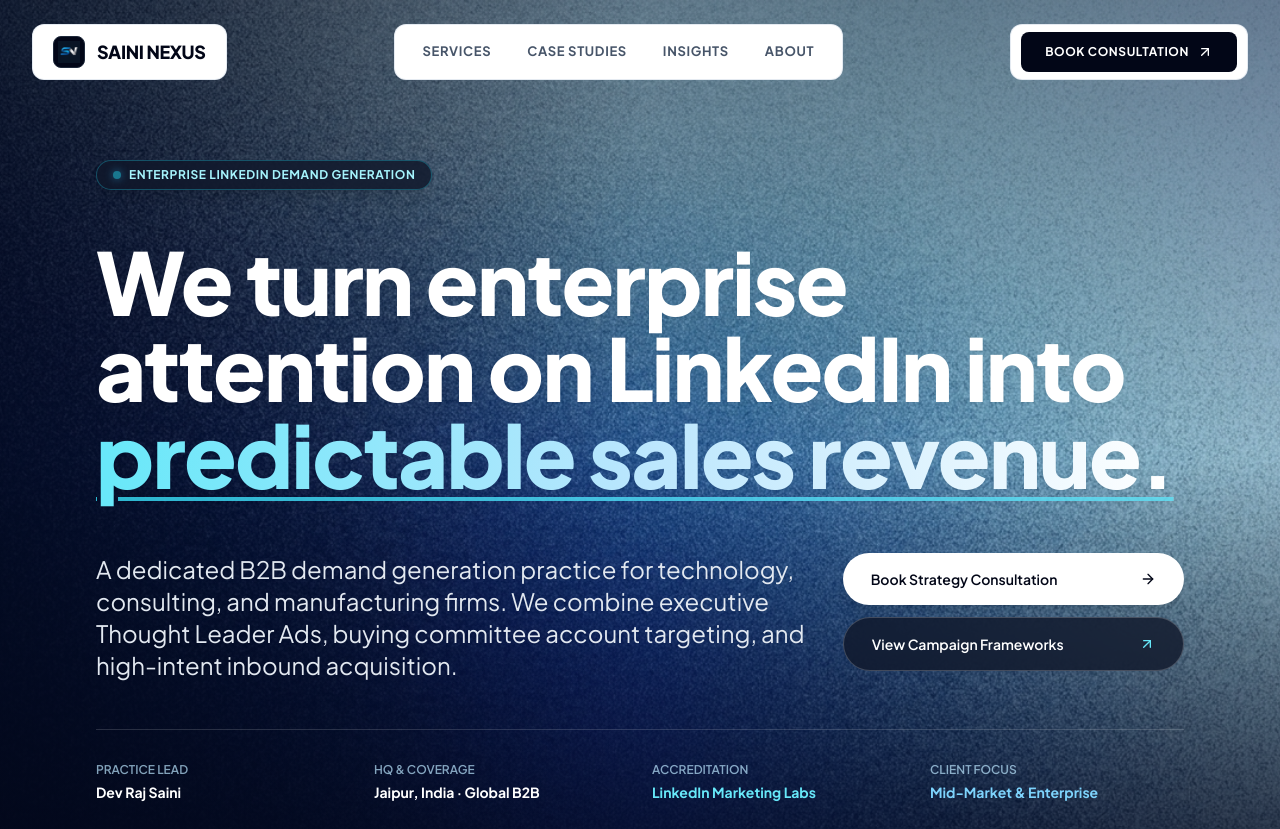
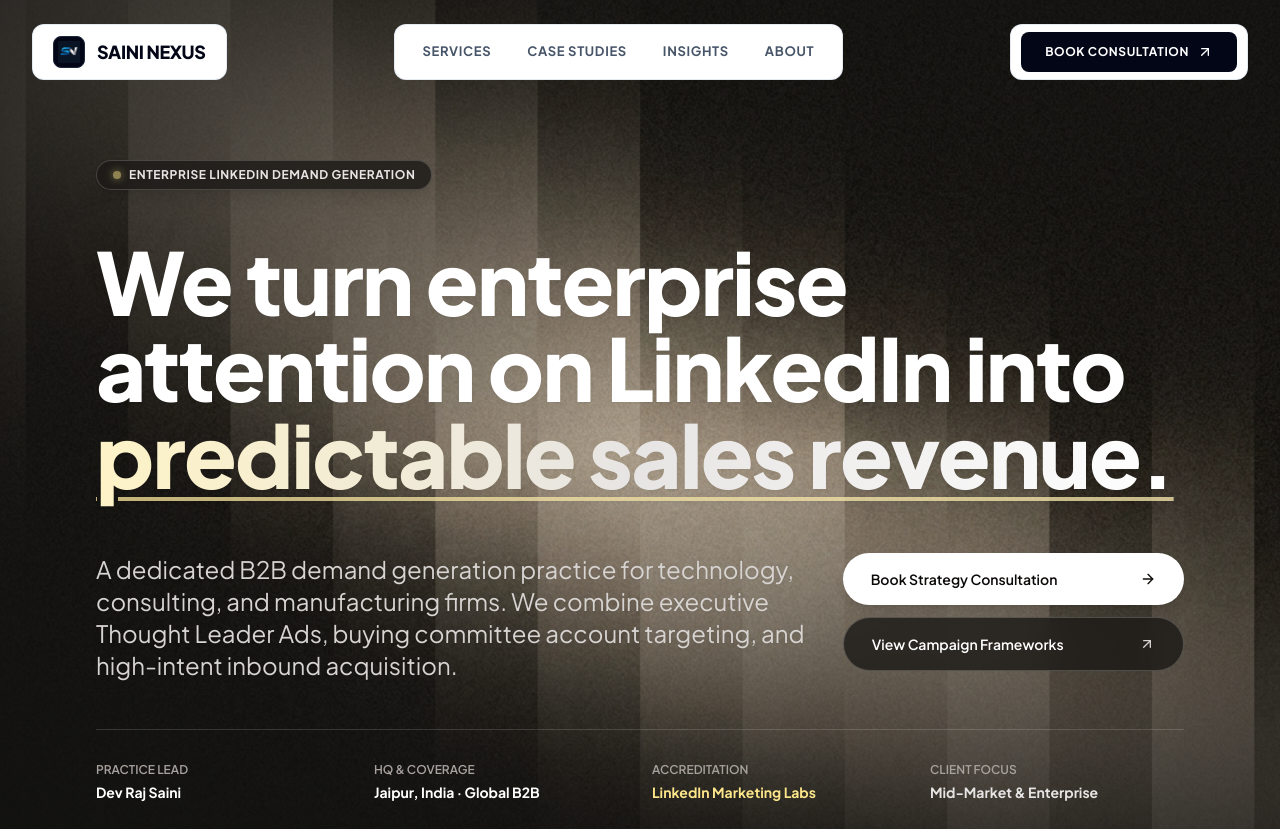
Before and after one commit to Kamu08/Saini-Nexus, a Next.js app: page / in a window 1280 px wide. Shown: the top 829 px of the page. Built offline with nearby package versions, Linux system fonts and the light colour scheme.

Commit message:
Generate and apply architectural vertical fluted slats widescreen background to hero section

```diff
--- a/src/components/ModernHero.tsx
+++ b/src/components/ModernHero.tsx
@@ -14,30 +14,30 @@
 
 export function ModernHero() {
   return (
-    <section className="relative pt-28 sm:pt-36 md:pt-40 pb-20 sm:pb-28 text-white border-b border-slate-800/80 overflow-hidden bg-slate-950">
+    <section className="relative pt-28 sm:pt-36 md:pt-40 pb-20 sm:pb-28 text-white border-b border-stone-800/80 overflow-hidden bg-[#111110]">
 
       {/* ========================================================= */}
-      {/* 1. TEXTURED GRAIN GRADIENT BACKGROUND (NATIVE WIDESCREEN) */}
+      {/* 1. ARCHITECTURAL FLUTED BANDS BACKGROUND (16:9 NATIVE)   */}
       {/* ========================================================= */}
       <div className="absolute inset-0 z-0 pointer-events-none">
         <Image
-          src="/hero-noise-gradient-widescreen.jpg"
-          alt="Ambient Grain Gradient Texture"
+          src="/hero-fluted-bands-widescreen.jpg"
+          alt="Architectural Fluted Slats Texture"
           fill
           priority
           className="object-cover object-center"
         />
-        {/* Subtle executive dark vignette for high typography legibility */}
-        <div className="absolute inset-0 bg-gradient-to-b from-slate-950/45 via-slate-950/15 to-slate-950/85" />
-        <div className="absolute inset-0 bg-gradient-to-r from-slate-950/60 via-transparent to-transparent" />
+        {/* Subtle dark vignette to ensure crisp typography readability */}
+        <div className="absolute inset-0 bg-gradient-to-b from-[#111110]/50 via-transparent to-[#111110]/85" />
+        <div className="absolute inset-0 bg-gradient-to-r from-[#111110]/65 via-transparent to-[#111110]/20" />
       </div>
 
       <div className="max-w-6xl mx-auto px-4 sm:px-6 lg:px-8 space-y-12 relative z-10">
 
-        {/* Live Client Demand Pill */}
-        <div className="inline-flex items-center gap-2 px-4 py-1.5 rounded-full bg-slate-900/80 backdrop-blur-md border border-cyan-400/30 shadow-lg">
-          <span className="w-2 h-2 rounded-full bg-cyan-400 shadow-[0_0_8px_#38bdf8] animate-pulse" />
-          <span className="text-xs font-bold uppercase tracking-wider text-cyan-200 font-sans">
+        {/* Architectural Protocol Badge */}
+        <div className="inline-flex items-center gap-2 px-4 py-1.5 rounded-full bg-stone-900/80 backdrop-blur-md border border-stone-400/30 shadow-lg">
+          <span className="w-2 h-2 rounded-full bg-amber-200 shadow-[0_0_8px_#fde68a] animate-pulse" />
+          <span className="text-xs font-bold uppercase tracking-wider text-stone-200 font-sans">
             Enterprise LinkedIn Demand Generation
           </span>
         </div>
@@ -46,7 +46,7 @@
         <div className="space-y-4">
           <h1 className="text-4xl sm:text-6xl md:text-7xl lg:text-[5.4rem] font-extrabold tracking-tight text-white leading-[1.04] drop-shadow-sm">
             We turn enterprise attention on LinkedIn into{' '}
-            <span className="bg-gradient-to-r from-cyan-300 via-sky-200 to-white bg-clip-text text-transparent underline decoration-cyan-400/60 decoration-4 underline-offset-8">
+            <span className="bg-gradient-to-r from-amber-100 via-stone-200 to-white bg-clip-text text-transparent underline decoration-amber-200/50 decoration-4 underline-offset-8">
               predictable sales revenue.
             </span>
           </h1>
@@ -55,7 +55,7 @@
         {/* Clean Sub-editorial Paragraph & Action Buttons */}
         <div className="grid grid-cols-1 md:grid-cols-12 gap-8 items-start pt-2">
           <div className="md:col-span-8 space-y-4">
-            <p className="text-lg sm:text-xl md:text-2xl text-slate-200 font-normal leading-relaxed drop-shadow-sm">
+            <p className="text-lg sm:text-xl md:text-2xl text-stone-300 font-normal leading-relaxed drop-shadow-sm">
               A dedicated B2B demand generation practice for technology, consulting, and manufacturing firms. We combine executive Thought Leader Ads, buying committee account targeting, and high-intent inbound acquisition.
             </p>
           </div>
@@ -63,18 +63,18 @@
           <div className="md:col-span-4 flex flex-col gap-3">
             <Link
               href="/book"
-              className="w-full inline-flex items-center justify-between px-7 py-4 rounded-full text-sm font-semibold text-slate-950 bg-white hover:bg-cyan-100 transition-all duration-200 group shadow-lg hover:shadow-cyan-500/20"
+              className="w-full inline-flex items-center justify-between px-7 py-4 rounded-full text-sm font-semibold text-stone-950 bg-white hover:bg-stone-100 transition-all duration-200 group shadow-lg hover:shadow-stone-200/20"
             >
               <span>Book Strategy Consultation</span>
-              <ArrowRight className="w-4 h-4 group-hover:translate-x-1 transition-transform text-slate-950" />
+              <ArrowRight className="w-4 h-4 group-hover:translate-x-1 transition-transform text-stone-950" />
             </Link>
 
             <Link
               href="/case-studies"
-              className="w-full inline-flex items-center justify-between px-7 py-4 rounded-full text-sm font-semibold text-white bg-slate-900/80 backdrop-blur-md border border-white/20 hover:border-white/40 hover:bg-slate-900 transition-all"
+              className="w-full inline-flex items-center justify-between px-7 py-4 rounded-full text-sm font-semibold text-white bg-stone-900/80 backdrop-blur-md border border-white/20 hover:border-white/40 hover:bg-stone-900 transition-all"
             >
               <span>View Campaign Frameworks</span>
-              <ArrowUpRight className="w-4 h-4 text-cyan-300" />
+              <ArrowUpRight className="w-4 h-4 text-stone-300" />
             </Link>
           </div>
         </div>
@@ -82,20 +82,20 @@
         {/* Understated Executive Metadata Strip */}
         <div className="pt-8 border-t border-white/15 grid grid-cols-2 md:grid-cols-4 gap-6 text-sm backdrop-blur-xs">
           <div>
-            <span className="text-xs text-sky-200/70 uppercase font-semibold block">Practice Lead</span>
+            <span className="text-xs text-stone-400 uppercase font-semibold block">Practice Lead</span>
             <span className="font-bold text-white mt-1 block">Dev Raj Saini</span>
           </div>
           <div>
-            <span className="text-xs text-sky-200/70 uppercase font-semibold block">HQ &amp; Coverage</span>
+            <span className="text-xs text-stone-400 uppercase font-semibold block">HQ &amp; Coverage</span>
             <span className="font-bold text-white mt-1 block">Jaipur, India · Global B2B</span>
           </div>
           <div>
-            <span className="text-xs text-sky-200/70 uppercase font-semibold block">Accreditation</span>
-            <span className="font-bold text-cyan-300 mt-1 block">LinkedIn Marketing Labs</span>
+            <span className="text-xs text-stone-400 uppercase font-semibold block">Accreditation</span>
+            <span className="font-bold text-amber-200 mt-1 block">LinkedIn Marketing Labs</span>
           </div>
           <div>
-            <span className="text-xs text-sky-200/70 uppercase font-semibold block">Client Focus</span>
-            <span className="font-bold text-sky-300 mt-1 block">Mid-Market &amp; Enterprise</span>
+            <span className="text-xs text-stone-400 uppercase font-semibold block">Client Focus</span>
+            <span className="font-bold text-stone-200 mt-1 block">Mid-Market &amp; Enterprise</span>
           </div>
         </div>
 
```
Also changed, not shown: public/hero-fluted-bands-widescreen.jpg (added).
